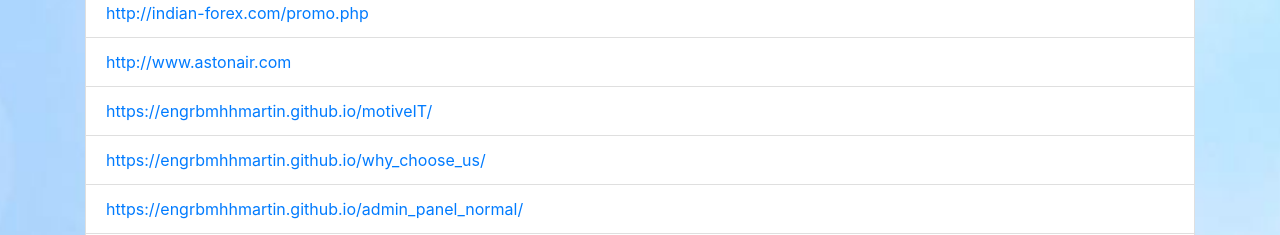
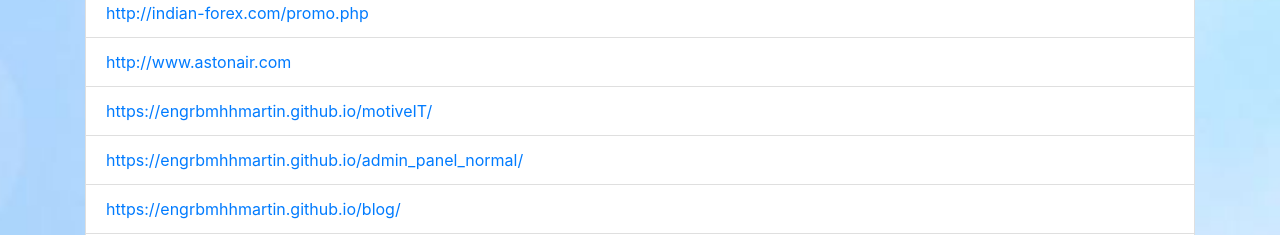
Before and after one commit to bmhhmartin/portfolio_links, a plain HTML site: page index.html in a window 1280 px wide. Shown: the part 1313-1548 px from the top of the page. Drawn offline with Linux system fonts and the light colour scheme.

Commit message:
Update index.html

```diff
--- a/index.html
+++ b/index.html
@@ -59,7 +59,6 @@
                             <li class="list-group-item"><a target="_blank" href="http://indian-forex.com/promo.php">http://indian-forex.com/promo.php</a></li>
                             <li class="list-group-item"><a target="_blank" href="http://www.astonair.com">http://www.astonair.com</a></li>
                             <li class="list-group-item"><a target="_blank" href="https://engrbmhhmartin.github.io/motiveIT/">https://engrbmhhmartin.github.io/motiveIT/</a></li>
-                            <li class="list-group-item"><a target="_blank" href="https://engrbmhhmartin.github.io/why_choose_us/">https://engrbmhhmartin.github.io/why_choose_us/</a></li>
                             <li class="list-group-item"><a target="_blank" href="https://engrbmhhmartin.github.io/admin_panel_normal/">https://engrbmhhmartin.github.io/admin_panel_normal/</a></li>
                             <li class="list-group-item"><a target="_blank" href="https://engrbmhhmartin.github.io/blog/">https://engrbmhhmartin.github.io/blog/</a></li>
                             <li class="list-group-item"><a target="_blank" href="https://engrbmhhmartin.github.io/html_banner/">https://engrbmhhmartin.github.io/html_banner/</a></li>
```
